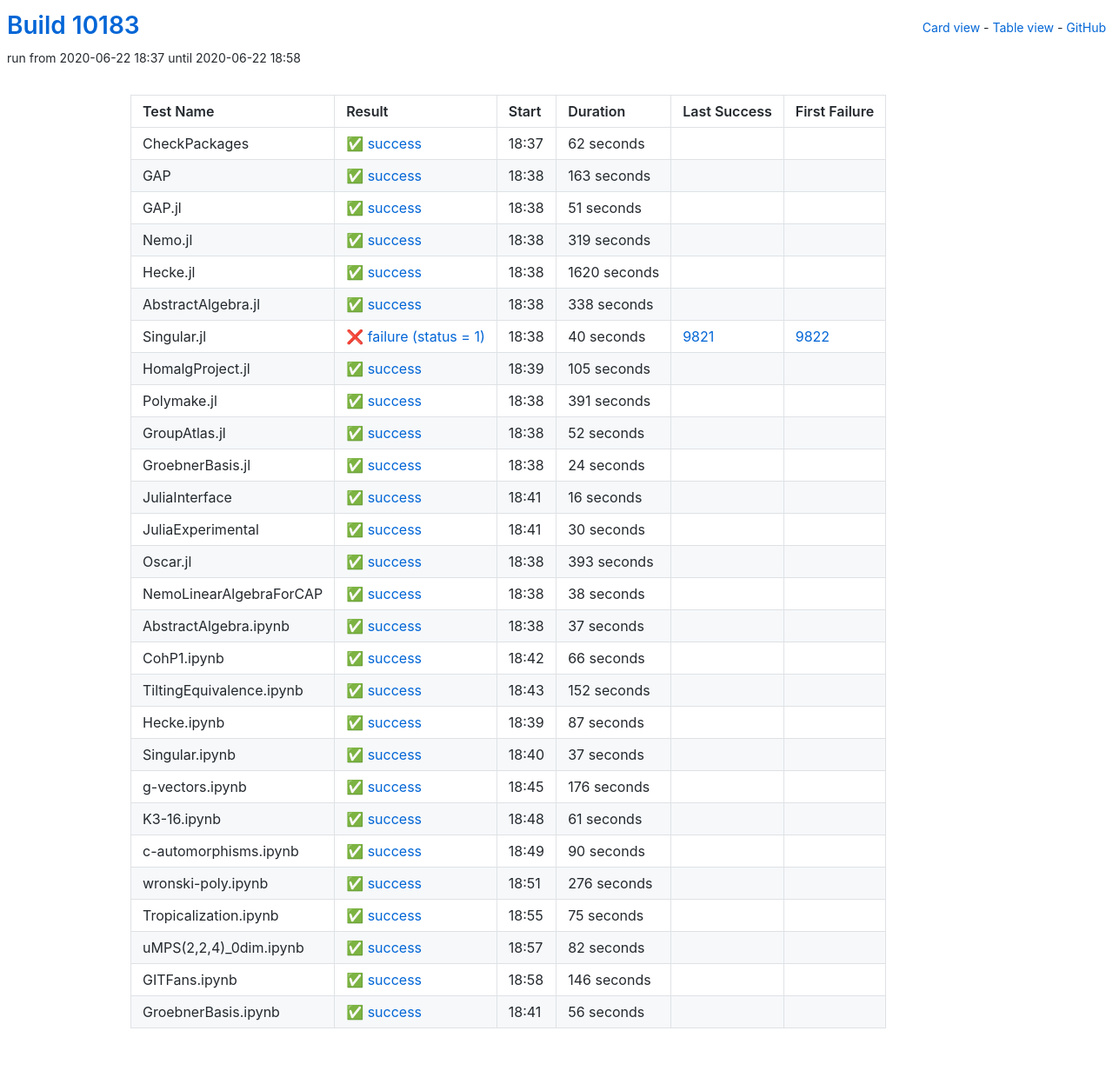
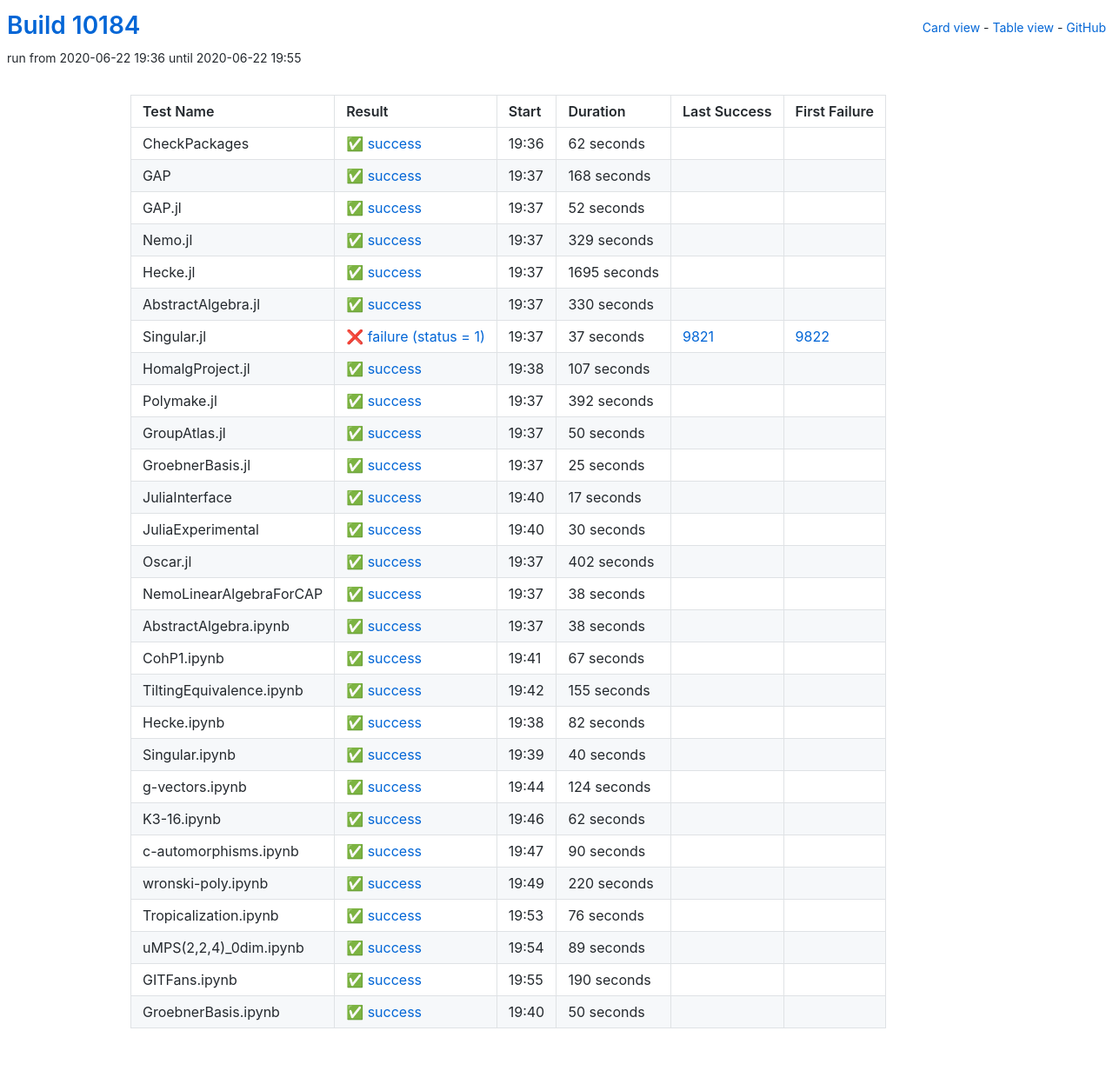
Before and after one commit to oscar-system/oscar-ci-status, a Jekyll site: the page built from table.html, in a window 1280 px wide. Shown: the whole page at 87% size. Built offline with Jekyll 4.4.1, drawn with Linux system fonts in a browser that asks for light colours.

Commit message:
Build #10184

```diff
--- a/_data/ci.yml
+++ b/_data/ci.yml
@@ -1,6 +1,6 @@
 ---
-build: 10183
-build_url: https://oscarci.mathematik.uni-kl.de/job/oscar/10183/
+build: 10184
+build_url: https://oscarci.mathematik.uni-kl.de/job/oscar/10184/
 job: oscar
 organization: oscar-system
 repo: oscar-ci-status
@@ -8,8 +8,8 @@
 tests:
 - name: CheckPackages
   id: checkpackages
-  log: https://oscarci.mathematik.uni-kl.de/job/oscar/10183/artifact/logs/build-10183/CheckPackages.log
-  start: 2020-06-22 18:37
+  log: https://oscarci.mathematik.uni-kl.de/job/oscar/10184/artifact/logs/build-10184/CheckPackages.log
+  start: 2020-06-22 19:36
   success: true
   exitcode: 0
   status: success
@@ -20,104 +20,20 @@
   first_failure_url:
 - name: GAP
   id: gap
-  log: https://oscarci.mathematik.uni-kl.de/job/oscar/10183/artifact/logs/build-10183/GAP.log
-  start: 2020-06-22 18:38
+  log: https://oscarci.mathematik.uni-kl.de/job/oscar/10184/artifact/logs/build-10184/GAP.log
+  start: 2020-06-22 19:37
   success: true
   exitcode: 0
   status: success
-  duration: 163
+  duration: 168
   last_success: false
   last_success_url:
   first_failure: false
   first_failure_url:
 - name: GAP.jl
   id: gap-jl
-  log: https://oscarci.mathematik.uni-kl.de/job/oscar/10183/artifact/logs/build-10183/GAP.jl.log
-  start: 2020-06-22 18:38
-  success: true
-  exitcode: 0
-  status: success
-  duration: 51
-  last_success: false
-  last_success_url:
-  first_failure: false
-  first_failure_url:
-- name: Nemo.jl
-  id: nemo-jl
-  log: https://oscarci.mathematik.uni-kl.de/job/oscar/10183/artifact/logs/build-10183/Nemo.jl.log
-  start: 2020-06-22 18:38
-  success: true
-  exitcode: 0
-  status: success
-  duration: 319
-  last_success: false
-  last_success_url:
-  first_failure: false
-  first_failure_url:
-- name: Hecke.jl
-  id: hecke-jl
-  log: https://oscarci.mathematik.uni-kl.de/job/oscar/10183/artifact/logs/build-10183/Hecke.jl.log
-  start: 2020-06-22 18:38
-  success: true
-  exitcode: 0
-  status: success
-  duration: 1620
-  last_success: false
-  last_success_url:
-  first_failure: false
-  first_failure_url:
-- name: AbstractAlgebra.jl
-  id: abstractalgebra-jl
-  log: https://oscarci.mathematik.uni-kl.de/job/oscar/10183/artifact/logs/build-10183/AbstractAlgebra.jl.log
-  start: 2020-06-22 18:38
-  success: true
-  exitcode: 0
-  status: success
-  duration: 338
-  last_success: false
-  last_success_url:
-  first_failure: false
-  first_failure_url:
-- name: Singular.jl
-  id: singular-jl
-  log: https://oscarci.mathematik.uni-kl.de/job/oscar/10183/artifact/logs/build-10183/Singular.jl.log
-  start: 2020-06-22 18:38
-  success: false
-  exitcode: 1
-  status: failure
-  duration: 40
-  last_success: 9821
-  last_success_url: https://oscarci.mathematik.uni-kl.de/job/oscar/9821/
-  first_failure: 9822
-  first_failure_url: https://oscarci.mathematik.uni-kl.de/job/oscar/9822/
-- name: HomalgProject.jl
-  id: homalgproject-jl
-  log: https://oscarci.mathematik.uni-kl.de/job/oscar/10183/artifact/logs/build-10183/HomalgProject.jl.log
-  start: 2020-06-22 18:39
-  success: true
-  exitcode: 0
-  status: success
-  duration: 105
-  last_success: false
-  last_success_url:
-  first_failure: false
-  first_failure_url:
-- name: Polymake.jl
-  id: polymake-jl
-  log: https://oscarci.mathematik.uni-kl.de/job/oscar/10183/artifact/logs/build-10183/Polymake.jl.log
-  start: 2020-06-22 18:38
-  success: true
-  exitcode: 0
-  status: success
-  duration: 391
-  last_success: false
-  last_success_url:
-  first_failure: false
-  first_failure_url:
-- name: GroupAtlas.jl
-  id: groupatlas-jl
-  log: https://oscarci.mathematik.uni-kl.de/job/oscar/10183/artifact/logs/build-10183/GroupAtlas.jl.log
-  start: 2020-06-22 18:38
+  log: https://oscarci.mathematik.uni-kl.de/job/oscar/10184/artifact/logs/build-10184/GAP.jl.log
+  start: 2020-06-22 19:37
   success: true
   exitcode: 0
   status: success
@@ -126,34 +42,118 @@
   last_success_url:
   first_failure: false
   first_failure_url:
-- name: GroebnerBasis.jl
-  id: groebnerbasis-jl
-  log: https://oscarci.mathematik.uni-kl.de/job/oscar/10183/artifact/logs/build-10183/GroebnerBasis.jl.log
-  start: 2020-06-22 18:38
+- name: Nemo.jl
+  id: nemo-jl
+  log: https://oscarci.mathematik.uni-kl.de/job/oscar/10184/artifact/logs/build-10184/Nemo.jl.log
+  start: 2020-06-22 19:37
   success: true
   exitcode: 0
   status: success
-  duration: 24
+  duration: 329
+  last_success: false
+  last_success_url:
+  first_failure: false
+  first_failure_url:
+- name: Hecke.jl
+  id: hecke-jl
+  log: https://oscarci.mathematik.uni-kl.de/job/oscar/10184/artifact/logs/build-10184/Hecke.jl.log
+  start: 2020-06-22 19:37
+  success: true
+  exitcode: 0
+  status: success
+  duration: 1695
+  last_success: false
+  last_success_url:
+  first_failure: false
+  first_failure_url:
+- name: AbstractAlgebra.jl
+  id: abstractalgebra-jl
+  log: https://oscarci.mathematik.uni-kl.de/job/oscar/10184/artifact/logs/build-10184/AbstractAlgebra.jl.log
+  start: 2020-06-22 19:37
+  success: true
+  exitcode: 0
+  status: success
+  duration: 330
+  last_success: false
+  last_success_url:
+  first_failure: false
+  first_failure_url:
+- name: Singular.jl
+  id: singular-jl
+  log: https://oscarci.mathematik.uni-kl.de/job/oscar/10184/artifact/logs/build-10184/Singular.jl.log
+  start: 2020-06-22 19:37
+  success: false
+  exitcode: 1
+  status: failure
+  duration: 37
+  last_success: 9821
+  last_success_url: https://oscarci.mathematik.uni-kl.de/job/oscar/9821/
+  first_failure: 9822
+  first_failure_url: https://oscarci.mathematik.uni-kl.de/job/oscar/9822/
+- name: HomalgProject.jl
+  id: homalgproject-jl
+  log: https://oscarci.mathematik.uni-kl.de/job/oscar/10184/artifact/logs/build-10184/HomalgProject.jl.log
+  start: 2020-06-22 19:38
+  success: true
+  exitcode: 0
+  status: success
+  duration: 107
+  last_success: false
+  last_success_url:
+  first_failure: false
+  first_failure_url:
+- name: Polymake.jl
+  id: polymake-jl
+  log: https://oscarci.mathematik.uni-kl.de/job/oscar/10184/artifact/logs/build-10184/Polymake.jl.log
+  start: 2020-06-22 19:37
+  success: true
+  exitcode: 0
+  status: success
+  duration: 392
+  last_success: false
+  last_success_url:
+  first_failure: false
+  first_failure_url:
+- name: GroupAtlas.jl
+  id: groupatlas-jl
+  log: https://oscarci.mathematik.uni-kl.de/job/oscar/10184/artifact/logs/build-10184/GroupAtlas.jl.log
+  start: 2020-06-22 19:37
+  success: true
+  exitcode: 0
+  status: success
+  duration: 50
+  last_success: false
+  last_success_url:
+  first_failure: false
+  first_failure_url:
+- name: GroebnerBasis.jl
+  id: groebnerbasis-jl
+  log: https://oscarci.mathematik.uni-kl.de/job/oscar/10184/artifact/logs/build-10184/GroebnerBasis.jl.log
+  start: 2020-06-22 19:37
+  success: true
+  exitcode: 0
+  status: success
+  duration: 25
   last_success: false
   last_success_url:
   first_failure: false
   first_failure_url:
 - name: JuliaInterface
   id: juliainterface
-  log: https://oscarci.mathematik.uni-kl.de/job/oscar/10183/artifact/logs/build-10183/JuliaInterface.log
-  start: 2020-06-22 18:41
+  log: https://oscarci.mathematik.uni-kl.de/job/oscar/10184/artifact/logs/build-10184/JuliaInterface.log
+  start: 2020-06-22 19:40
   success: true
   exitcode: 0
   status: success
-  duration: 16
+  duration: 17
   last_success: false
   last_success_url:
   first_failure: false
   first_failure_url:
 - name: JuliaExperimental
   id: juliaexperimental
-  log: https://oscarci.mathematik.uni-kl.de/job/oscar/10183/artifact/logs/build-10183/JuliaExperimental.log
-  start: 2020-06-22 18:41
+  log: https://oscarci.mathematik.uni-kl.de/job/oscar/10184/artifact/logs/build-10184/JuliaExperimental.log
+  start: 2020-06-22 19:40
   success: true
   exitcode: 0
   status: success
@@ -164,20 +164,20 @@
   first_failure_url:
 - name: Oscar.jl
   id: oscar-jl
-  log: https://oscarci.mathematik.uni-kl.de/job/oscar/10183/artifact/logs/build-10183/Oscar.jl.log
-  start: 2020-06-22 18:38
+  log: https://oscarci.mathematik.uni-kl.de/job/oscar/10184/artifact/logs/build-10184/Oscar.jl.log
+  start: 2020-06-22 19:37
   success: true
   exitcode: 0
   status: success
-  duration: 393
+  duration: 402
   last_success: false
   last_success_url:
   first_failure: false
   first_failure_url:
 - name: NemoLinearAlgebraForCAP
   id: nemolinearalgebraforcap
-  log: https://oscarci.mathematik.uni-kl.de/job/oscar/10183/artifact/logs/build-10183/NemoLinearAlgebraForCAP.log
-  start: 2020-06-22 18:38
+  log: https://oscarci.mathematik.uni-kl.de/job/oscar/10184/artifact/logs/build-10184/NemoLinearAlgebraForCAP.log
+  start: 2020-06-22 19:37
   success: true
   exitcode: 0
   status: success
@@ -188,92 +188,92 @@
   first_failure_url:
 - name: AbstractAlgebra.ipynb
   id: abstractalgebra-ipynb
-  log: https://oscarci.mathematik.uni-kl.de/job/oscar/10183/artifact/logs/build-10183/AbstractAlgebra.ipynb.log
-  start: 2020-06-22 18:38
+  log: https://oscarci.mathematik.uni-kl.de/job/oscar/10184/artifact/logs/build-10184/AbstractAlgebra.ipynb.log
+  start: 2020-06-22 19:37
   success: true
   exitcode: 0
   status: success
-  duration: 37
+  duration: 38
   last_success: false
   last_success_url:
   first_failure: false
   first_failure_url:
 - name: CohP1.ipynb
   id: cohp1-ipynb
-  log: https://oscarci.mathematik.uni-kl.de/job/oscar/10183/artifact/logs/build-10183/CohP1.ipynb.log
-  start: 2020-06-22 18:42
+  log: https://oscarci.mathematik.uni-kl.de/job/oscar/10184/artifact/logs/build-10184/CohP1.ipynb.log
+  start: 2020-06-22 19:41
   success: true
   exitcode: 0
   status: success
-  duration: 66
+  duration: 67
   last_success: false
   last_success_url:
   first_failure: false
   first_failure_url:
 - name: TiltingEquivalence.ipynb
   id: tiltingequivalence-ipynb
-  log: https://oscarci.mathematik.uni-kl.de/job/oscar/10183/artifact/logs/build-10183/TiltingEquivalence.ipynb.log
-  start: 2020-06-22 18:43
+  log: https://oscarci.mathematik.uni-kl.de/job/oscar/10184/artifact/logs/build-10184/TiltingEquivalence.ipynb.log
+  start: 2020-06-22 19:42
   success: true
   exitcode: 0
   status: success
-  duration: 152
+  duration: 155
   last_success: false
   last_success_url:
   first_failure: false
   first_failure_url:
 - name: Hecke.ipynb
   id: hecke-ipynb
-  log: https://oscarci.mathematik.uni-kl.de/job/oscar/10183/artifact/logs/build-10183/Hecke.ipynb.log
-  start: 2020-06-22 18:39
+  log: https://oscarci.mathematik.uni-kl.de/job/oscar/10184/artifact/logs/build-10184/Hecke.ipynb.log
+  start: 2020-06-22 19:38
   success: true
   exitcode: 0
   status: success
-  duration: 87
+  duration: 82
   last_success: false
   last_success_url:
   first_failure: false
   first_failure_url:
 - name: Singular.ipynb
   id: singular-ipynb
-  log: https://oscarci.mathematik.uni-kl.de/job/oscar/10183/artifact/logs/build-10183/Singular.ipynb.log
-  start: 2020-06-22 18:40
+  log: https://oscarci.mathematik.uni-kl.de/job/oscar/10184/artifact/logs/build-10184/Singular.ipynb.log
+  start: 2020-06-22 19:39
   success: true
   exitcode: 0
   status: success
-  duration: 37
+  duration: 40
   last_success: false
   last_success_url:
   first_failure: false
   first_failure_url:
 - name: g-vectors.ipynb
   id: g-vectors-ipynb
-  log: https://oscarci.mathematik.uni-kl.de/job/oscar/10183/artifact/logs/build-10183/g-vectors.ipynb.log
-  start: 2020-06-22 18:45
+  log: https://oscarci.mathematik.uni-kl.de/job/oscar/10184/artifact/logs/build-10184/g-vectors.ipynb.log
+  start: 2020-06-22 19:44
   success: true
   exitcode: 0
   status: success
-  duration: 176
+  duration: 124
   last_success: false
   last_success_url:
   first_failure: false
   first_failure_url:
 - name: K3-16.ipynb
   id: k3-16-ipynb
-  log: https://oscarci.mathematik.uni-kl.de/job/oscar/10183/artifact/logs/build-10183/K3-16.ipynb.log
-  start: 2020-06-22 18:48
+  log: https://oscarci.mathematik.uni-kl.de/job/oscar/10184/artifact/logs/build-10184/K3-16.ipynb.log
+  start: 2020-06-22 19:46
   success: true
   exitcode: 0
   status: success
-  duration: 61
+  duration: 62
   last_success: false
   last_success_url:
   first_failure: false
   first_failure_url:
 - name: c-automorphisms.ipynb
   id: c-automorphisms-ipynb
-  log: https://oscarci.mathematik.uni-kl.de/job/oscar/10183/artifact/logs/build-10183/c-automorphisms.ipynb.log
-  start: 2020-06-22 18:49
+  log: https://oscarci.mathematik.uni-kl.de/job/oscar/10184/artifact/logs/build-10184/c-automorphisms.ipynb.log
+  start: 2020-06-22 19:47
   success: true
   exitcode: 0
   status: success
@@ -284,60 +284,60 @@
   first_failure_url:
 - name: wronski-poly.ipynb
   id: wronski-poly-ipynb
-  log: https://oscarci.mathematik.uni-kl.de/job/oscar/10183/artifact/logs/build-10183/wronski-poly.ipynb.log
-  start: 2020-06-22 18:51
+  log: https://oscarci.mathematik.uni-kl.de/job/oscar/10184/artifact/logs/build-10184/wronski-poly.ipynb.log
+  start: 2020-06-22 19:49
   success: true
   exitcode: 0
   status: success
-  duration: 276
+  duration: 220
   last_success: false
   last_success_url:
   first_failure: false
   first_failure_url:
 - name: Tropicalization.ipynb
   id: tropicalization-ipynb
-  log: https://oscarci.mathematik.uni-kl.de/job/oscar/10183/artifact/logs/build-10183/Tropicalization.ipynb.log
-  start: 2020-06-22 18:55
+  log: https://oscarci.mathematik.uni-kl.de/job/oscar/10184/artifact/logs/build-10184/Tropicalization.ipynb.log
+  start: 2020-06-22 19:53
   success: true
   exitcode: 0
   status: success
-  duration: 75
+  duration: 76
   last_success: false
   last_success_url:
   first_failure: false
   first_failure_url:
 - name: uMPS(2,2,4)_0dim.ipynb
   id: umps-2-2-4-0dim-ipynb
-  log: https://oscarci.mathematik.uni-kl.de/job/oscar/10183/artifact/logs/build-10183/uMPS-2-2-4-_0dim.ipynb.log
-  start: 2020-06-22 18:57
+  log: https://oscarci.mathematik.uni-kl.de/job/oscar/10184/artifact/logs/build-10184/uMPS-2-2-4-_0dim.ipynb.log
+  start: 2020-06-22 19:54
   success: true
   exitcode: 0
   status: success
-  duration: 82
+  duration: 89
   last_success: false
   last_success_url:
   first_failure: false
   first_failure_url:
 - name: GITFans.ipynb
   id: gitfans-ipynb
-  log: https://oscarci.mathematik.uni-kl.de/job/oscar/10183/artifact/logs/build-10183/GITFans.ipynb.log
-  start: 2020-06-22 18:58
+  log: https://oscarci.mathematik.uni-kl.de/job/oscar/10184/artifact/logs/build-10184/GITFans.ipynb.log
+  start: 2020-06-22 19:55
   success: true
   exitcode: 0
   status: success
-  duration: 146
+  duration: 190
   last_success: false
   last_success_url:
   first_failure: false
   first_failure_url:
 - name: GroebnerBasis.ipynb
   id: groebnerbasis-ipynb
-  log: https://oscarci.mathematik.uni-kl.de/job/oscar/10183/artifact/logs/build-10183/GroebnerBasis.ipynb.log
-  start: 2020-06-22 18:41
+  log: https://oscarci.mathematik.uni-kl.de/job/oscar/10184/artifact/logs/build-10184/GroebnerBasis.ipynb.log
+  start: 2020-06-22 19:40
   success: true
   exitcode: 0
   status: success
-  duration: 56
+  duration: 50
   last_success: false
   last_success_url:
   first_failure: false
```
Also changed, not shown: README.md.
